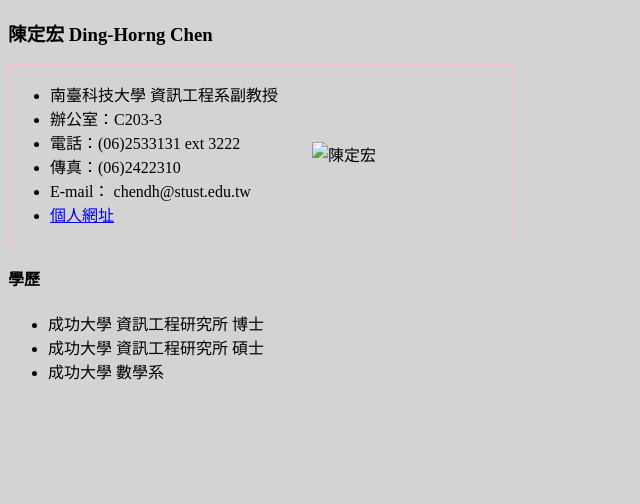
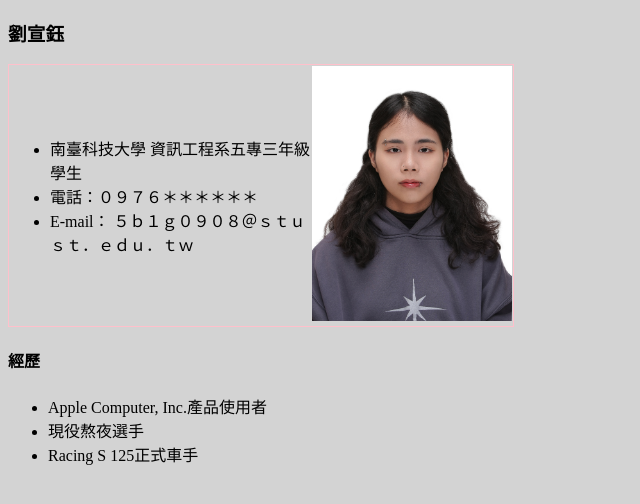
Before and after one commit to lliu27/vscode, a plain HTML site: page about.html in a window 1280 px wide. Shown: the whole page, without its empty margins (0-640 px from the left). Drawn offline with Linux system fonts and the light colour scheme.

Commit message:
更改about,html內容。加入大頭照

```diff
--- a/about.html
+++ b/about.html
@@ -4,7 +4,7 @@
 <head>
     <meta charset="UTF-8">
     <meta name="viewport" content="width=device-width, initial-scale=1.0">
-    <title>關於我的二三事</title>
+    <title>關於我</title>
     <style>
         body{
             background-color: lightgrey;
@@ -20,29 +20,26 @@
     </style>
 
 <body>
-    <h3>陳定宏 Ding-Horng Chen</h3>
+    <h3>劉宣鈺</h3>
     <table>
         <tr>
             <td width="300px">
                 <ul>
-                    <li>南臺科技大學 資訊工程系副教授</li>
-                    <li>辦公室：C203-3</li>
-                    <li>電話：(06)2533131 ext 3222</li>
-                    <li>傳真：(06)2422310</li>
-                    <li>E-mail： chendh@stust.edu.tw</li>
-                    <li><a href="http://www.chendh.idv.tw/">個人網址</a></li>
+                    <li>南臺科技大學 資訊工程系五專三年級學生</li>
+                    <li>電話：０９７６＊＊＊＊＊＊</li>
+                    <li>E-mail： ５ｂ１ｇ０９０８＠ｓｔｕｓｔ．ｅｄｕ．ｔｗ</li>
                 </ul>
             </td>
             <td width="200px">
-                <img src="img/chendh-1217x1536.jpg" alt="陳定宏" width="200px" />
+                <img src="IMG_4112.jpeg" alt="劉宣鈺" width="200px" />
             </td>
         </tr>
     </table>
-    <h4>學歷</h4>
+    <h4>經歷</h4>
     <ul>
-        <li>成功大學 資訊工程研究所 博士</li>
-        <li>成功大學 資訊工程研究所 碩士</li>
-        <Li>成功大學 數學系</Li>
+        <li>Apple Computer, Inc.產品使用者</li>
+        <li>現役熬夜選手</li>
+        <Li>Racing S 125正式車手</Li>
     </ul>
 </body>
 
```
Also changed, not shown: IMG_4112.jpeg (added).
